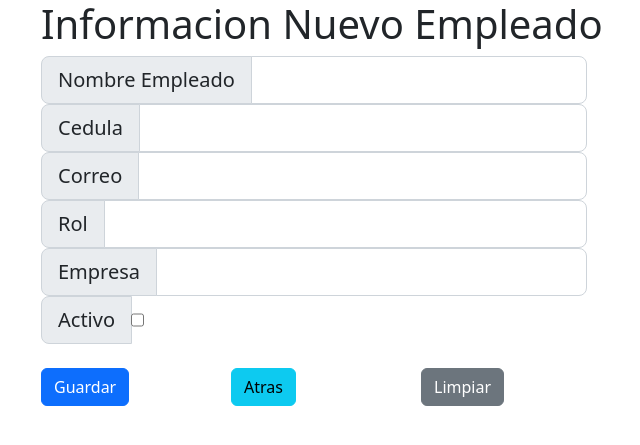
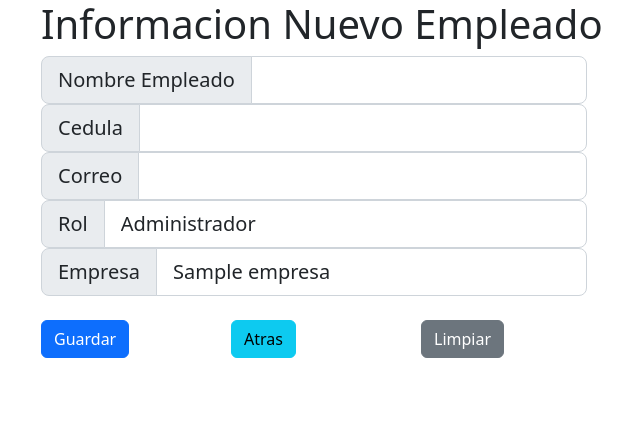
Before and after one commit to creativemindsmintic/app, a Spring Boot app: page /crearEmpleado in a window 1280 px wide. Shown: the top 445 px of the page, without its empty margins (41-681 px from the left). Run offline with Spring Boot 4, Linux system fonts and the light colour scheme; tables that the repository leaves empty hold one stand-in row (values such as "Sample post").

Commit message:
Actualizar clase empleado y enum rol

```diff
--- a/src/main/java/com/creativeminds/app/controller/AppController.java
+++ b/src/main/java/com/creativeminds/app/controller/AppController.java
@@ -51,8 +51,11 @@ public class AppController {
 
     @GetMapping ({"/crearEmpleado"})
     public String crearEmpleado(Model model){
+        //Consultar empresas
+        List<Empresa> listaEmpresas = empresaService.getAllEmpresas();
         Empleado nuevoEmpleado = new Empleado();
         model.addAttribute("nuevoEmpleado",nuevoEmpleado);
+        model.addAttribute("ListaEmpresas",listaEmpresas);
         return "crearEmpleado";
     }
 
--- /dev/null
+++ b/src/main/java/com/creativeminds/app/model/Rol.java
@@ -0,0 +1,5 @@
+package com.creativeminds.app.model;
+
+public enum Rol {
+    Admin, Operario
+}
--- a/src/main/resources/templates/crearEmpleado.html
+++ b/src/main/resources/templates/crearEmpleado.html
@@ -26,15 +26,18 @@
                     </div>
                     <div class="input-group input-group-lg">
                         <span class="input-group-text" >Rol</span>
-                        <input type="text" th:field="*{rol}" class="form-control" aria-label="Sizing example input" aria-describedby="inputGroup-sizing-lg" required="required">
+<!--                        <input type="text" th:field="*{rol}" class="form-control" aria-label="Sizing example input" aria-describedby="inputGroup-sizing-lg" required="required">-->
+                            <select th:field="*{rol}" class="form-control" aria-label="Sizing example input" aria-describedby="inputGroup-sizing-lg" required="required">
+                                <option value="Admin">Administrador</option>
+                                <option value="Operario">Operario</option>
+                            </select>
                     </div>
                     <div class="input-group input-group-lg">
                         <span class="input-group-text" >Empresa</span>
-                        <input type="text" th:field="*{empresa}" class="form-control" aria-label="Sizing example input" aria-describedby="inputGroup-sizing-lg" required="required">
-                    </div>
-                    <div class="input-group input-group-lg">
-                        <span class="input-group-text" >Activo</span>
-                        <input type="checkbox" th:checked="*{activo}">
+<!--                        <input type="text" th:field="*{empresa}" class="form-control" aria-label="Sizing example input" aria-describedby="inputGroup-sizing-lg" required="required">-->
+                            <select th:field="*{empresa}" class="form-control" aria-label="Sizing example input" aria-describedby="inputGroup-sizing-lg" required="required">
+                                <option th:each="empresa : ${ListaEmpresas}" th:value="${empresa.id}" th:text="${empresa.nombre}">  </option>
+                            </select>
                     </div>
                     <br>
                     <div class="row">
@@ -52,7 +55,7 @@
                 </form>
             </div>
             <div class="col"></div>
-        </divclas>
+        </div>
     </div>
 </body>
 </html>
--- a/src/main/resources/templates/listadoEmpleados.html
+++ b/src/main/resources/templates/listadoEmpleados.html
@@ -27,7 +27,6 @@
             <th>Correo</th>
             <th>Rol</th>
             <th>Empresa</th>
-            <th>Activo</th>
             <th></th>
         </tr>
         <tr th:each="empleado : ${listadoEmpleados}">
@@ -36,8 +35,8 @@
             <td th:text="${empleado.cedula}"></td>
             <td th:text="${empleado.correo}"></td>
             <td th:text="${empleado.rol}"></td>
-            <td th:text="${empleado.empresa}"></td>
-            <td th:text="${empleado.activo}"></td>
+            <td th:text="${empleado.empresa.nombre}"></td>
+
 
             <td>
                 <a class="btn btn-warning" th:href="@{/editarEmpleado/{id}(id=${empleado.id})}">Editar</a>
```
Also changed, not shown: src/main/java/com/creativeminds/app/model/Empleado.java (+6 -16 lines).
